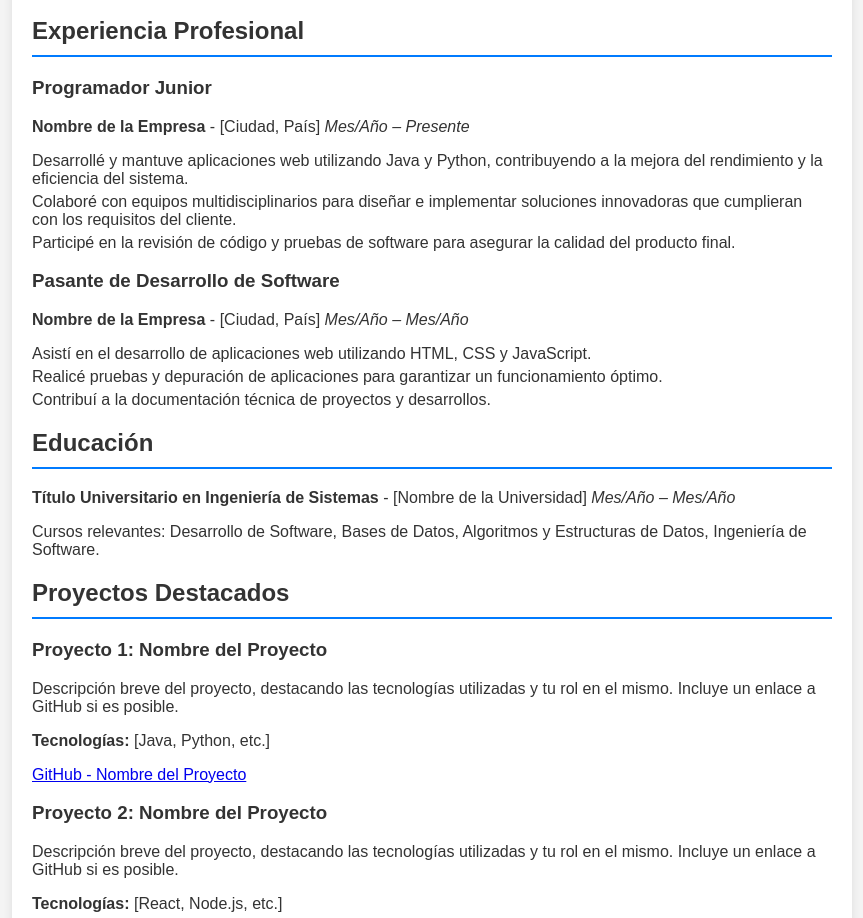
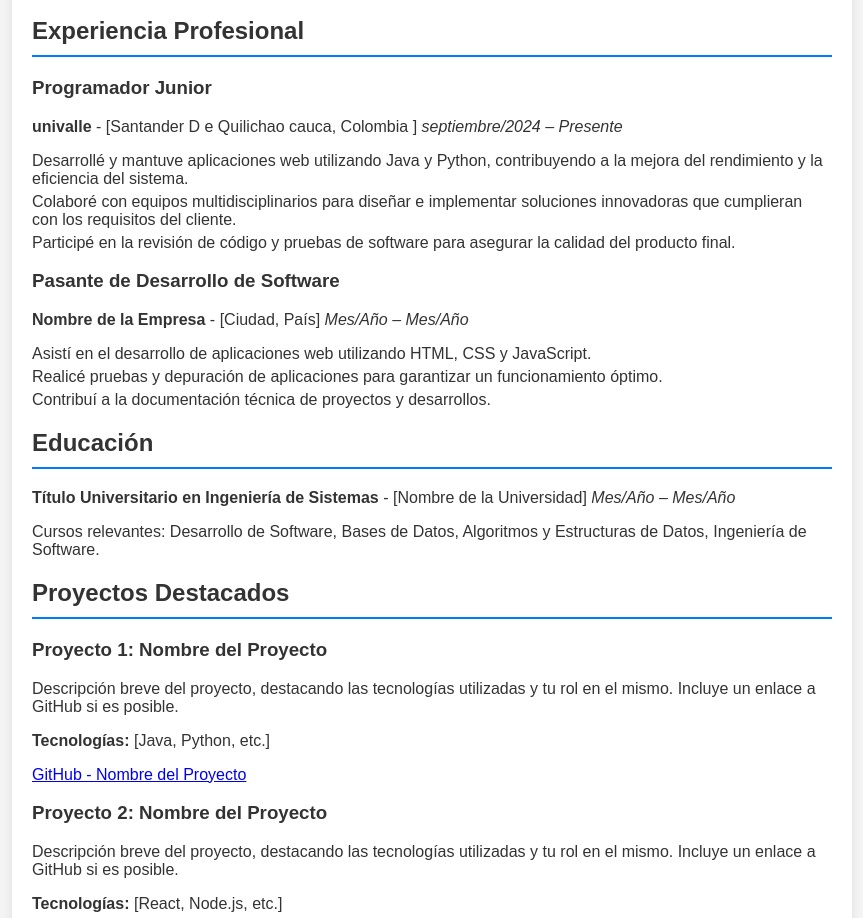
Before and after one commit to Lozada-18/Portafolio.github.io, a plain HTML site: page index.html in a window 1280 px wide. Shown: the part 807-1725 px from the top of the page, without its empty margins (208-1071 px from the left). Drawn offline with Linux system fonts and the light colour scheme.

Commit message:
Update index.html

```diff
--- a/index.html
+++ b/index.html
@@ -98,7 +98,7 @@
         <section id="experience">
             <h2>Experiencia Profesional</h2>
             <h3>Programador Junior</h3>
-            <p><strong>Nombre de la Empresa</strong> - [Ciudad, País] <em>Mes/Año – Presente</em></p>
+            <p><strong>univalle</strong> - [Santander D e Quilichao cauca, Colombia ] <em>septiembre/2024 – Presente</em></p>
             <ul>
                 <li>Desarrollé y mantuve aplicaciones web utilizando Java y Python, contribuyendo a la mejora del rendimiento y la eficiencia del sistema.</li>
                 <li>Colaboré con equipos multidisciplinarios para diseñar e implementar soluciones innovadoras que cumplieran con los requisitos del cliente.</li>
```
